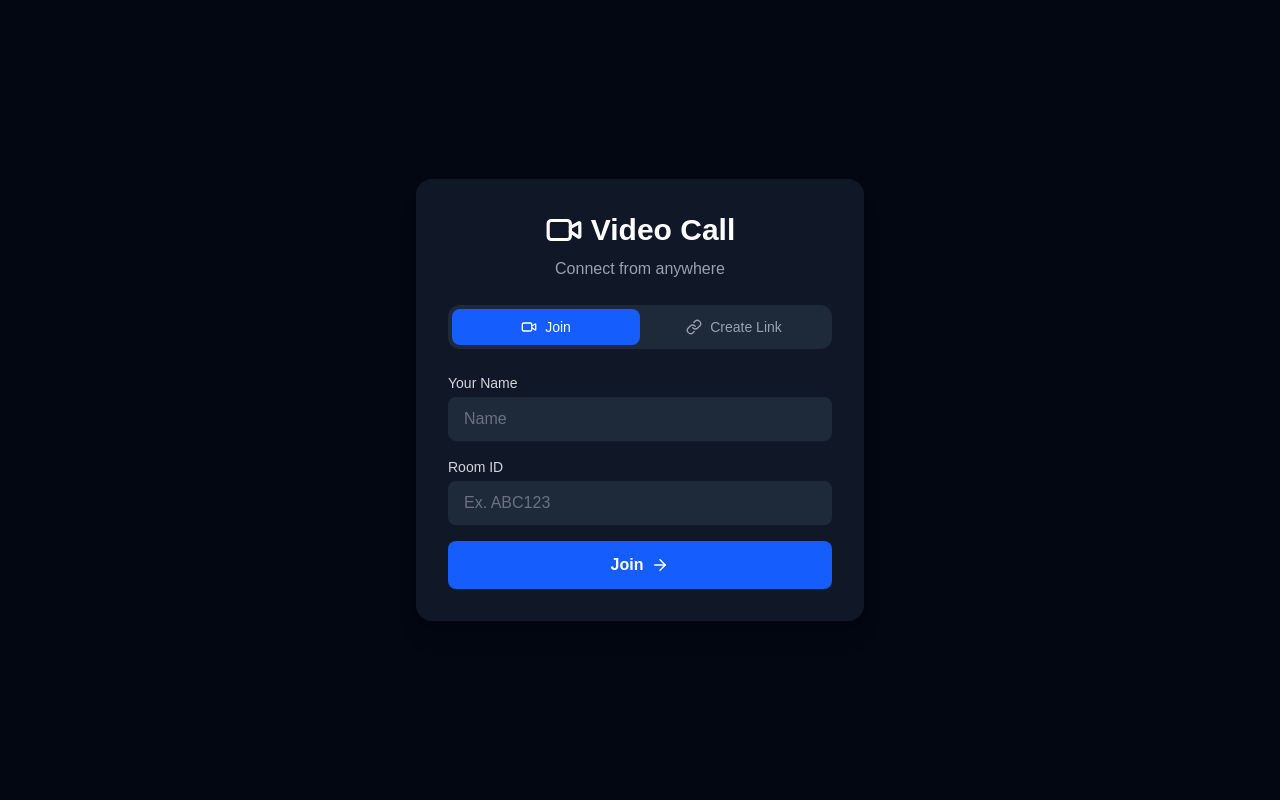
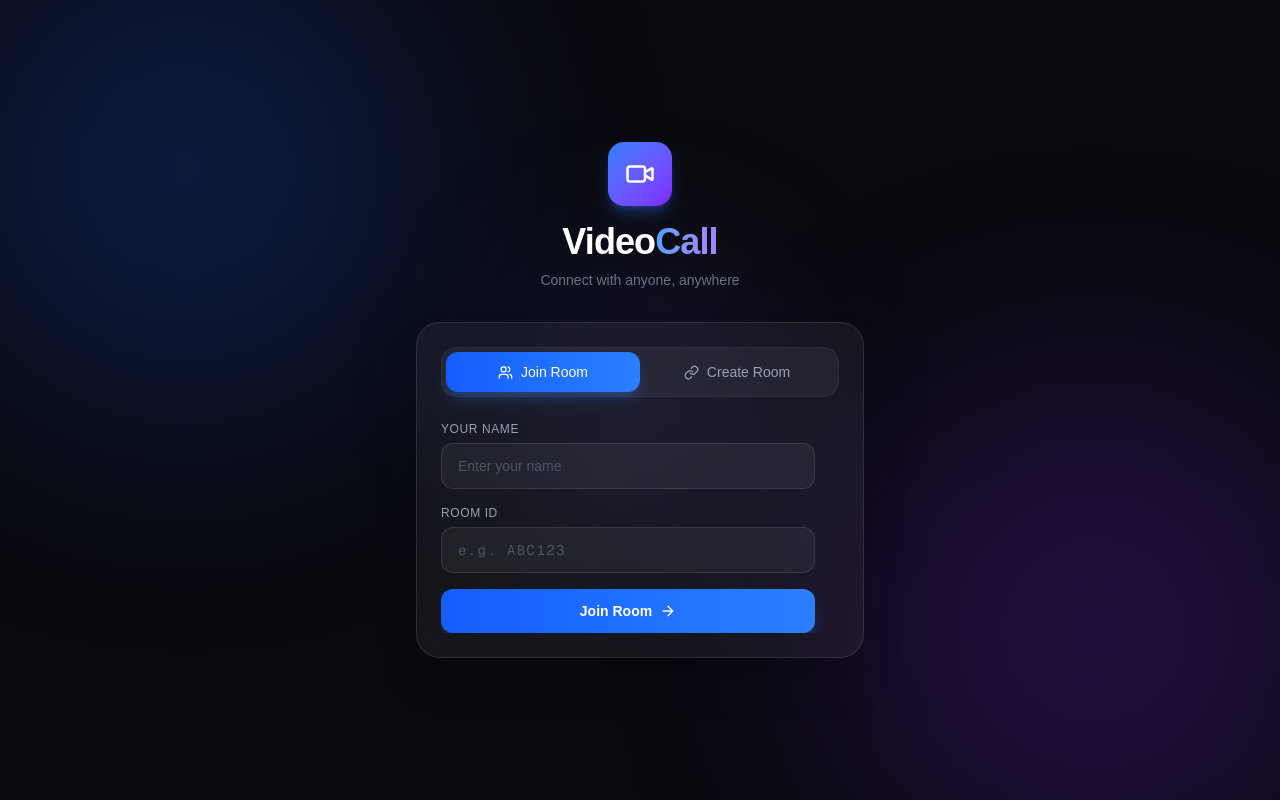
Before and after one commit to tanvir35web/video-calling-app, a Next.js app: page / in a window 1280 px wide. Built offline with nearby package versions, Linux system fonts and the light colour scheme.

Commit message:
feat(ui): Enhance UI with new design for room creation and joining, add background orbs and improved button styles

```diff
--- a/app/page.tsx
+++ b/app/page.tsx
@@ -2,7 +2,7 @@
 
 import { useState } from "react";
 import { useRouter } from "next/navigation";
-import { Link, Video, Copy, Check, ArrowRight } from "lucide-react";
+import { Link, Video, Copy, Check, ArrowRight, Users } from "lucide-react";
 
 function generateRoomId() {
   return Math.random().toString(36).substring(2, 8).toUpperCase();
@@ -12,12 +12,10 @@ export default function Home() {
   const router = useRouter();
   const [tab, setTab] = useState<"join" | "create">("join");
 
-  // Join state
   const [roomId, setRoomId] = useState("");
   const [userName, setUserName] = useState("");
   const [error, setError] = useState("");
 
-  // Create state
   const [creatorName, setCreatorName] = useState("");
   const [generatedLink, setGeneratedLink] = useState("");
   const [generatedRoomId, setGeneratedRoomId] = useState("");
@@ -51,125 +49,154 @@ export default function Home() {
   };
 
   return (
-    <main className="min-h-screen bg-gray-950 flex items-center justify-center p-4">
-      <div className="md:bg-gray-900 rounded-2xl p-1 md:p-8 w-full max-w-md shadow-xl">
-        <h1 className="text-3xl font-bold text-white text-center mb-2 flex items-center justify-center gap-2">
-          <Video size={38} /> Video Call</h1>
-        <p className="text-gray-400 text-center mb-6">Connect from anywhere</p>
+    <main className="min-h-screen bg-[#0a0a0f] flex items-center justify-center p-4 relative overflow-hidden">
+      {/* Background orbs */}
+      <div className="absolute top-[-10%] left-[-5%] w-125 h-125 bg-blue-600/20 rounded-full blur-[120px] pointer-events-none" />
+      <div className="absolute bottom-[-10%] right-[-5%] w-125 h-125 bg-violet-600/20 rounded-full blur-[120px] pointer-events-none" />
+      <div className="absolute top-1/2 left-1/2 -translate-x-1/2 -translate-y-1/2 w-75 h-75 bg-indigo-500/10 rounded-full blur-[80px] pointer-events-none" />
 
+      <div className="relative w-full max-w-md z-10">
+        {/* Header */}
+        <div className="text-center mb-8">
+          <div className="inline-flex items-center justify-center w-16 h-16 rounded-2xl bg-linear-to-br from-blue-500 to-violet-600 shadow-lg shadow-blue-500/30 mb-4">
+            <Video size={30} className="text-white" />
+          </div>
+          <h1 className="text-4xl font-bold text-white tracking-tight">
+            Video<span className="bg-linear-to-r from-blue-400 to-violet-400 bg-clip-text text-transparent">Call</span>
+          </h1>
+          <p className="text-gray-500 mt-2 text-sm">Connect with anyone, anywhere</p>
+        </div>
+
+        {/* Card */}
+        <div className="bg-white/5 border border-white/10 backdrop-blur-xl rounded-3xl p-6 shadow-2xl">
           {/* Tabs */}
-        <div className="flex bg-gray-800 rounded-xl p-1 mb-6">
+          <div className="flex bg-white/5 rounded-2xl p-1 mb-6 border border-white/5">
             <button
-            onClick={() => setTab("join")}
-            className={`flex-1 flex items-center justify-center gap-2 py-2 rounded-lg text-sm font-medium transition-colors ${
-              tab === "join" ? "bg-blue-600 text-white" : "text-gray-400 hover:text-white"
+              onClick={() => { setTab("join"); setError(""); }}
+              className={`flex-1 flex items-center justify-center gap-2 py-2.5 rounded-xl text-sm font-medium transition-all duration-200 ${
+                tab === "join"
+                  ? "bg-linear-to-r from-blue-600 to-blue-500 text-white shadow-lg shadow-blue-500/25"
+                  : "text-gray-400 hover:text-gray-200"
               }`}
             >
-            <Video size={16} /> Join
+              <Users size={15} /> Join Room
             </button>
             <button
-            onClick={() => setTab("create")}
-            className={`flex-1 flex items-center justify-center gap-2 py-2 rounded-lg text-sm font-medium transition-colors ${
-              tab === "create" ? "bg-blue-600 text-white" : "text-gray-400 hover:text-white"
+              onClick={() => { setTab("create"); setCreateError(""); }}
+              className={`flex-1 flex items-center justify-center gap-2 py-2.5 rounded-xl text-sm font-medium transition-all duration-200 ${
+                tab === "create"
+                  ? "bg-linear-to-r from-violet-600 to-violet-500 text-white shadow-lg shadow-violet-500/25"
+                  : "text-gray-400 hover:text-gray-200"
               }`}
             >
-            <Link size={16} /> Create Link
+              <Link size={15} /> Create Room
             </button>
           </div>
 
-        {/* Join Tab */}
-        {tab === "join" && (
-          <div className="space-y-4">
-            <div>
-              <label className="text-gray-300 text-sm mb-1 block">Your Name</label>
+          {/* Sliding panels */}
+          <div className="overflow-hidden">
+            <div
+              className="flex transition-transform duration-350 ease-in-out"
+              style={{ width: "200%", transform: tab === "join" ? "translateX(0)" : "translateX(-50%)" }}
+            >
+              {/* Join panel */}
+              <div className="space-y-4 min-w-0" style={{ width: "50%", paddingRight: "1.5rem" }}>
+                <div className="space-y-1.5">
+                  <label className="text-gray-400 text-xs font-medium uppercase tracking-wider block">Your Name</label>
                   <input
                     type="text"
-                placeholder="Name"
+                    placeholder="Enter your name"
                     value={userName}
-                onChange={(e) => setUserName(e.target.value)}
-                className="w-full bg-gray-800 text-white rounded-lg px-4 py-2.5 outline-none focus:ring-2 focus:ring-blue-500 placeholder-gray-500"
+                    onChange={(e) => { setUserName(e.target.value); setError(""); }}
+                    onKeyDown={(e) => e.key === "Enter" && handleJoin()}
+                    className="w-full bg-white/5 border border-white/10 text-white rounded-xl px-4 py-3 text-sm outline-none focus:ring-2 focus:ring-blue-500/50 focus:border-blue-500/50 placeholder-gray-600 transition-all"
                   />
                 </div>
-            <div>
-              <label className="text-gray-300 text-sm mb-1 block">Room ID</label>
+                <div className="space-y-1.5">
+                  <label className="text-gray-400 text-xs font-medium uppercase tracking-wider block">Room ID</label>
                   <input
                     type="text"
-                placeholder="Ex. ABC123"
+                    placeholder="e.g. ABC123"
                     value={roomId}
-                onChange={(e) => setRoomId(e.target.value)}
+                    onChange={(e) => { setRoomId(e.target.value); setError(""); }}
                     onKeyDown={(e) => e.key === "Enter" && handleJoin()}
-                className="w-full bg-gray-800 text-white rounded-lg px-4 py-2.5 outline-none focus:ring-2 focus:ring-blue-500 placeholder-gray-500"
+                    className="w-full bg-white/5 border border-white/10 text-white rounded-xl px-4 py-3 text-sm outline-none focus:ring-2 focus:ring-blue-500/50 focus:border-blue-500/50 placeholder-gray-600 transition-all font-mono tracking-widest"
                   />
                 </div>
-            {error && <p className="text-red-400 text-sm">{error}</p>}
+                {error && (
+                  <p className="text-red-400 text-xs bg-red-500/10 border border-red-500/20 rounded-lg px-3 py-2">
+                    {error}
+                  </p>
+                )}
                 <button
                   onClick={handleJoin}
-              className="w-full bg-blue-600 hover:bg-blue-700 text-white font-semibold rounded-lg py-3 transition-colors flex items-center justify-center gap-2"
+                  className="w-full bg-linear-to-r from-blue-600 to-blue-500 hover:from-blue-500 hover:to-blue-400 text-white font-semibold rounded-xl py-3 text-sm transition-all duration-200 flex items-center justify-center gap-2 shadow-lg shadow-blue-500/25 hover:shadow-blue-500/40 hover:-translate-y-0.5 active:translate-y-0"
                 >
-              Join <ArrowRight size={18} />
+                  Join Room <ArrowRight size={16} />
                 </button>
               </div>
-        )}
 
-        {/* Create Tab */}
-        {tab === "create" && (
-          <div className="space-y-4">
-            <div>
-              <label className="text-gray-300 text-sm mb-1 block">Your Name</label>
+              {/* Create panel */}
+              <div className="space-y-4 min-w-0" style={{ width: "50%", paddingLeft: "1.5rem" }}>
+                <div className="space-y-1.5">
+                  <label className="text-gray-400 text-xs font-medium uppercase tracking-wider block">Your Name</label>
                   <input
                     type="text"
-                placeholder="Name"
+                    placeholder="Enter your name"
                     value={creatorName}
-                onChange={(e) => setCreatorName(e.target.value)}
+                    onChange={(e) => { setCreatorName(e.target.value); setCreateError(""); }}
                     disabled={!!generatedLink}
-                className="w-full bg-gray-800 text-white rounded-lg px-4 py-2.5 outline-none focus:ring-2 focus:ring-blue-500 placeholder-gray-500 disabled:opacity-50"
+                    className="w-full bg-white/5 border border-white/10 text-white rounded-xl px-4 py-3 text-sm outline-none focus:ring-2 focus:ring-violet-500/50 focus:border-violet-500/50 placeholder-gray-600 transition-all disabled:opacity-40 disabled:cursor-not-allowed"
                   />
                 </div>
 
-            {createError && <p className="text-red-400 text-sm">{createError}</p>}
+                {createError && (
+                  <p className="text-red-400 text-xs bg-red-500/10 border border-red-500/20 rounded-lg px-3 py-2">
+                    {createError}
+                  </p>
+                )}
 
                 {!generatedLink ? (
                   <button
                     onClick={handleCreate}
-                className="w-full bg-blue-600 hover:bg-blue-700 text-white font-semibold rounded-lg py-3 transition-colors flex items-center justify-center gap-2"
+                    className="w-full bg-linear-to-r from-violet-600 to-violet-500 hover:from-violet-500 hover:to-violet-400 text-white font-semibold rounded-xl py-3 text-sm transition-all duration-200 flex items-center justify-center gap-2 shadow-lg shadow-violet-500/25 hover:shadow-violet-500/40 hover:-translate-y-0.5 active:translate-y-0"
                   >
-                <Link size={18} /> Create Link
+                    <Link size={16} /> Generate Room Link
                   </button>
                 ) : (
                   <div className="space-y-3">
-                {/* Generated link */}
-                <div className="bg-gray-800 rounded-lg p-3">
-                  <p className="text-gray-400 text-xs mb-1">Shareable Link:</p>
-                  <p className="text-blue-400 text-sm break-all">{generatedLink}</p>
+                    <div className="bg-white/5 border border-white/10 rounded-xl p-3.5">
+                      <p className="text-gray-500 text-xs mb-1.5 uppercase tracking-wider font-medium">Shareable Link</p>
+                      <p className="text-blue-400 text-xs break-all font-mono leading-relaxed">{generatedLink}</p>
                     </div>
 
-                {/* Copy button */}
                     <button
                       onClick={handleCopy}
-                  className={`w-full font-semibold rounded-lg py-3 transition-colors flex items-center justify-center gap-2 ${
+                      className={`w-full font-semibold rounded-xl py-3 text-sm transition-all duration-200 flex items-center justify-center gap-2 border ${
                         copied
-                      ? "bg-green-600 text-white"
-                      : "bg-gray-700 hover:bg-gray-600 text-white"
+                          ? "bg-emerald-500/15 border-emerald-500/30 text-emerald-400"
+                          : "bg-white/5 border-white/10 text-gray-300 hover:bg-white/10 hover:text-white"
                       }`}
                     >
-                  {copied ? <><Check size={18} /> Copied!</> : <><Copy size={18} /> Copy Link</>}
+                      {copied ? <><Check size={16} /> Link Copied!</> : <><Copy size={16} /> Copy Link</>}
                     </button>
 
-                {/* Start call */}
                     <button
                       onClick={handleStartCall}
-                  className="w-full bg-blue-600 hover:bg-blue-700 text-white font-semibold rounded-lg py-3 transition-colors flex items-center justify-center gap-2"
+                      className="w-full bg-linear-to-r from-violet-600 to-blue-600 hover:from-violet-500 hover:to-blue-500 text-white font-semibold rounded-xl py-3 text-sm transition-all duration-200 flex items-center justify-center gap-2 shadow-lg shadow-violet-500/25 hover:shadow-violet-500/40 hover:-translate-y-0.5 active:translate-y-0"
                     >
-                  Start Call <ArrowRight size={18} />
+                      Start Call <ArrowRight size={16} />
                     </button>
 
-                <p className="text-gray-600 text-xs text-center">
-                  Share this link — others can click it to join the call
+                    <p className="text-gray-600 text-xs text-center leading-relaxed">
+                      Share this link — others can click it to join your call
                     </p>
                   </div>
                 )}
               </div>
-        )}
+            </div>
+          </div>
+        </div>
       </div>
     </main>
   );
```
Lines whose indentation alone changed are shown as unchanged.
